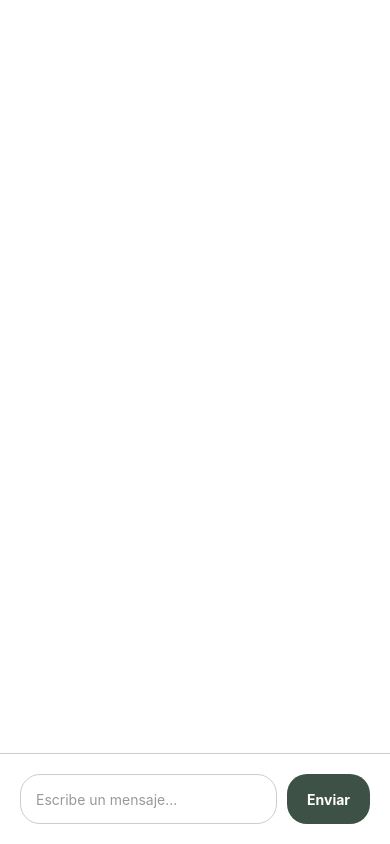
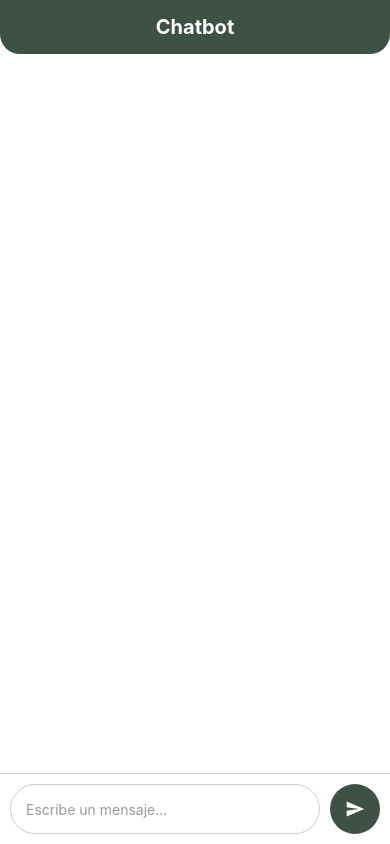
Before and after one commit to JuanCervantesAla/ElectiAssist, a React Native app in the folder Client/: screen /ChatbotScreen in a window 390 px wide. Built offline with nearby package versions, Linux system fonts and the light colour scheme.

Commit message:
ChatbotScreen better design

```diff
--- a/Client/screens/ChatbotScreen.js
+++ b/Client/screens/ChatbotScreen.js
@@ -8,27 +8,29 @@ import {
   StyleSheet,
   KeyboardAvoidingView,
   Platform,
+  ActivityIndicator,
+  Animated,
 } from "react-native";
 import { API_URL } from "@env";
 import { SafeAreaView } from "react-native-safe-area-context";
+import Icon from "react-native-vector-icons/MaterialIcons";
 
 const ChatbotScreen = () => {
-  const [messages, setMessages] = useState([]); // Almacena los mensajes
-  const [inputText, setInputText] = useState(""); // Almacena el texto del input
-  const flatListRef = useRef(null); // Referencia para el FlatList
+  const [messages, setMessages] = useState([]);
+  const [inputText, setInputText] = useState("");
+  const [isLoading, setIsLoading] = useState(false);
+  const flatListRef = useRef(null);
+  const fadeAnim = useRef(new Animated.Value(0)).current;
 
-  // Función para enviar un mensaje al chatbot
   const sendMessage = async () => {
-    if (!inputText.trim()) return; // Evita enviar mensajes vacíos
+    if (!inputText.trim()) return;
 
-    // Agrega el mensaje del usuario a la lista de mensajes
     const userMessage = { id: Date.now(), text: inputText, sender: "user" };
     setMessages((prevMessages) => [...prevMessages, userMessage]);
-    setInputText(""); // Limpia el campo de entrada
-    console.log("Mensaje enviado:", inputText);
-
+    setInputText("");
+    setIsLoading(true);
+    console.log(`${API_URL}/api/chatbot/send`)
     try {
-      // Envía el mensaje a la API del chatbot
       const response = await fetch(`${API_URL}/api/chatbot/send`, {
         method: "POST",
         headers: {
@@ -38,9 +40,7 @@ const ChatbotScreen = () => {
       });
 
       const data = await response.json();
-
-      // Agrega la respuesta del chatbot a la lista de mensajes
-      const botMessage = { id: Date.now(), text: data.response, sender: "bot" }; //data["out-0"]
+      const botMessage = { id: Date.now(), text: data.response, sender: "bot" };
       setMessages((prevMessages) => [...prevMessages, botMessage]);
     } catch (error) {
       console.error("Error al enviar el mensaje:", error);
@@ -50,15 +50,24 @@ const ChatbotScreen = () => {
         sender: "bot",
       };
       setMessages((prevMessages) => [...prevMessages, errorMessage]);
+    } finally {
+      setIsLoading(false);
     }
   };
 
-  // Efecto para desplazar la lista al final cuando se agregan nuevos mensajes
   useEffect(() => {
     if (flatListRef.current) {
       flatListRef.current.scrollToEnd({ animated: true });
     }
   }, [messages]);
+
+  useEffect(() => {
+    Animated.timing(fadeAnim, {
+      toValue: 1,
+      duration: 500,
+      useNativeDriver: true,
+    }).start();
+  }, [fadeAnim]);
 
   return (
     <KeyboardAvoidingView
@@ -66,19 +75,25 @@ const ChatbotScreen = () => {
       style={styles.container}
     >
       <SafeAreaView style={styles.safeArea}>
+        {/* Encabezado */}
+        <View style={styles.header}>
+          <Text style={styles.headerText}>Chatbot</Text>
+        </View>
+
         {/* Lista de mensajes */}
         <FlatList
           ref={flatListRef}
           data={messages}
           keyExtractor={(item) => item.id.toString()}
           renderItem={({ item }) => (
-            <View
-              style={
-                item.sender === "user" ? styles.userMessage : styles.botMessage
-              }
+            <Animated.View
+              style={[
+                item.sender === "user" ? styles.userMessage : styles.botMessage,
+                { opacity: fadeAnim },
+              ]}
             >
               <Text style={styles.messageText}>{item.text}</Text>
-            </View>
+            </Animated.View>
           )}
           contentContainerStyle={styles.messagesContainer}
         />
@@ -92,8 +107,16 @@ const ChatbotScreen = () => {
             placeholder="Escribe un mensaje..."
             placeholderTextColor="#999"
           />
-          <TouchableOpacity style={styles.sendButton} onPress={sendMessage}>
-            <Text style={styles.sendButtonText}>Enviar</Text>
+          <TouchableOpacity
+            style={styles.sendButton}
+            onPress={sendMessage}
+            disabled={isLoading}
+          >
+            {isLoading ? (
+              <ActivityIndicator color="#fff" />
+            ) : (
+              <Icon name="send" size={20} color="#fff" />
+            )}
           </TouchableOpacity>
         </View>
       </SafeAreaView>
@@ -110,31 +133,54 @@ const styles = StyleSheet.create({
     flex: 1,
     backgroundColor: "#f5f5f5",
   },
+  header: {
+    backgroundColor: "#3d5146",
+    paddingVertical: 15,
+    paddingHorizontal: 20,
+    borderBottomLeftRadius: 20,
+    borderBottomRightRadius: 20,
+    alignItems: "center",
+  },
+  headerText: {
+    color: "#fff",
+    fontSize: 20,
+    fontWeight: "bold",
+  },
   messagesContainer: {
     padding: 10,
   },
   userMessage: {
     alignSelf: "flex-end",
     backgroundColor: "#3d5146",
-    borderRadius: 10,
+    borderRadius: 15,
     padding: 10,
     marginVertical: 5,
     maxWidth: "80%",
+    shadowColor: "#000",
+    shadowOffset: { width: 0, height: 2 },
+    shadowOpacity: 0.1,
+    shadowRadius: 5,
+    elevation: 3,
   },
   botMessage: {
     alignSelf: "flex-start",
     backgroundColor: "#e0e0e0",
-    borderRadius: 10,
+    borderRadius: 15,
     padding: 10,
     marginVertical: 5,
     maxWidth: "80%",
+    shadowColor: "#000",
+    shadowOffset: { width: 0, height: 2 },
+    shadowOpacity: 0.1,
+    shadowRadius: 5,
+    elevation: 3,
   },
   messageText: {
     color: "#fff",
   },
   inputContainer: {
     flexDirection: "row",
-    padding: 20,
+    padding: 10,
     backgroundColor: "#fff",
     borderTopWidth: 1,
     borderTopColor: "#ccc",
@@ -144,7 +190,7 @@ const styles = StyleSheet.create({
     height: 50,
     borderColor: "#ccc",
     borderWidth: 1,
-    borderRadius: 20,
+    borderRadius: 25,
     paddingHorizontal: 15,
     marginRight: 10,
   },
@@ -152,9 +198,9 @@ const styles = StyleSheet.create({
     justifyContent: "center",
     alignItems: "center",
     backgroundColor: "#3d5146",
-    borderRadius: 20,
-    paddingHorizontal: 20,
-    paddingVertical: 10,
+    borderRadius: 25,
+    width: 50,
+    height: 50,
   },
   sendButtonText: {
     color: "#fff",
```
Also changed, not shown: 1 other file (tests, documents, lock files or other folders).
